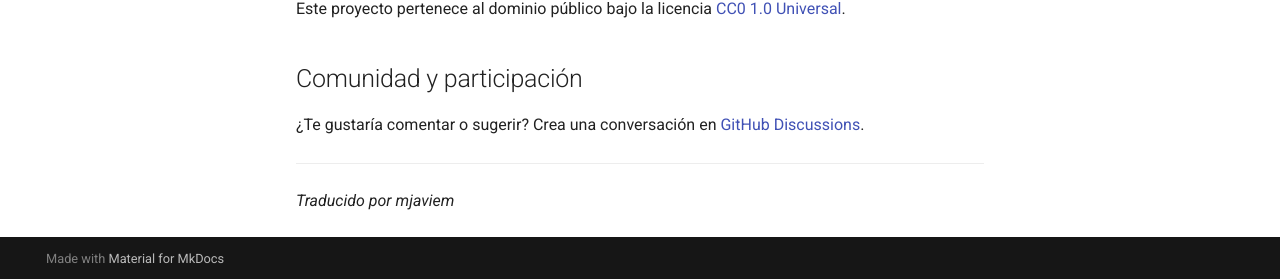
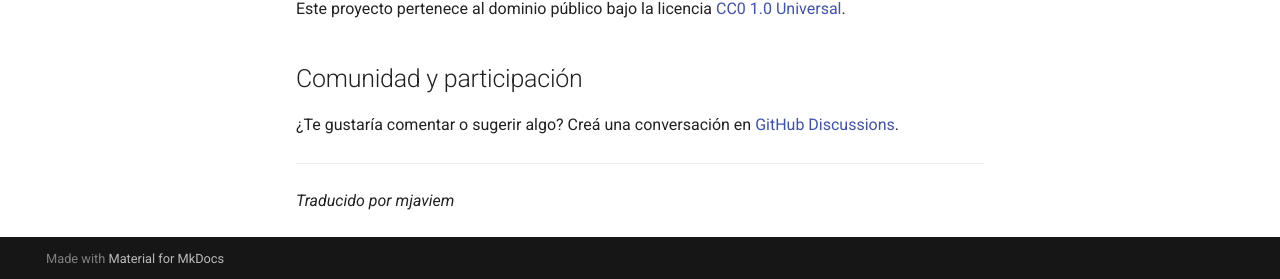
Before and after one commit to mjaviem/suttas-spanish, an MkDocs documentation site: the page built from docs/index.md, in a window 1280 px wide and 900 px high, scrolled down 747 px. Shown: the part 618-897 px from the top of the window. Built offline with MkDocs 1.6.1 and Material for MkDocs 9.7.7, drawn with Linux system fonts in a browser that asks for light colours.

Commit message:
Add fix to index page content

```diff
--- a/docs/index.md
+++ b/docs/index.md
@@ -39,7 +39,7 @@
 
 ## Comunidad y participación
 
-¿Te gustaría comentar o sugerir? Crea una conversación en [GitHub Discussions](https://github.com/mjaviem/suttas-spanish/discussions/new/choose).
+¿Te gustaría comentar o sugerir algo? Creá una conversación en [GitHub Discussions](https://github.com/mjaviem/suttas-spanish/discussions/new/choose).
 
 ---
 
```
